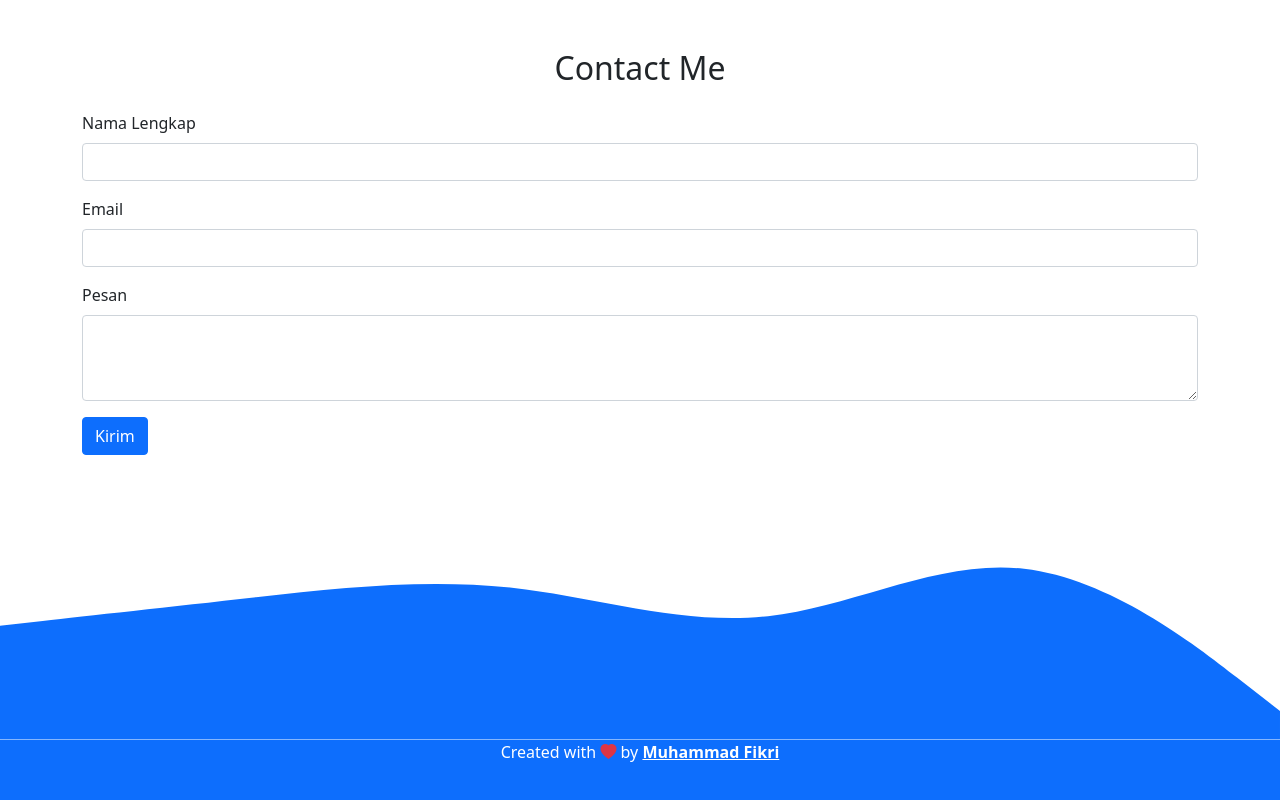
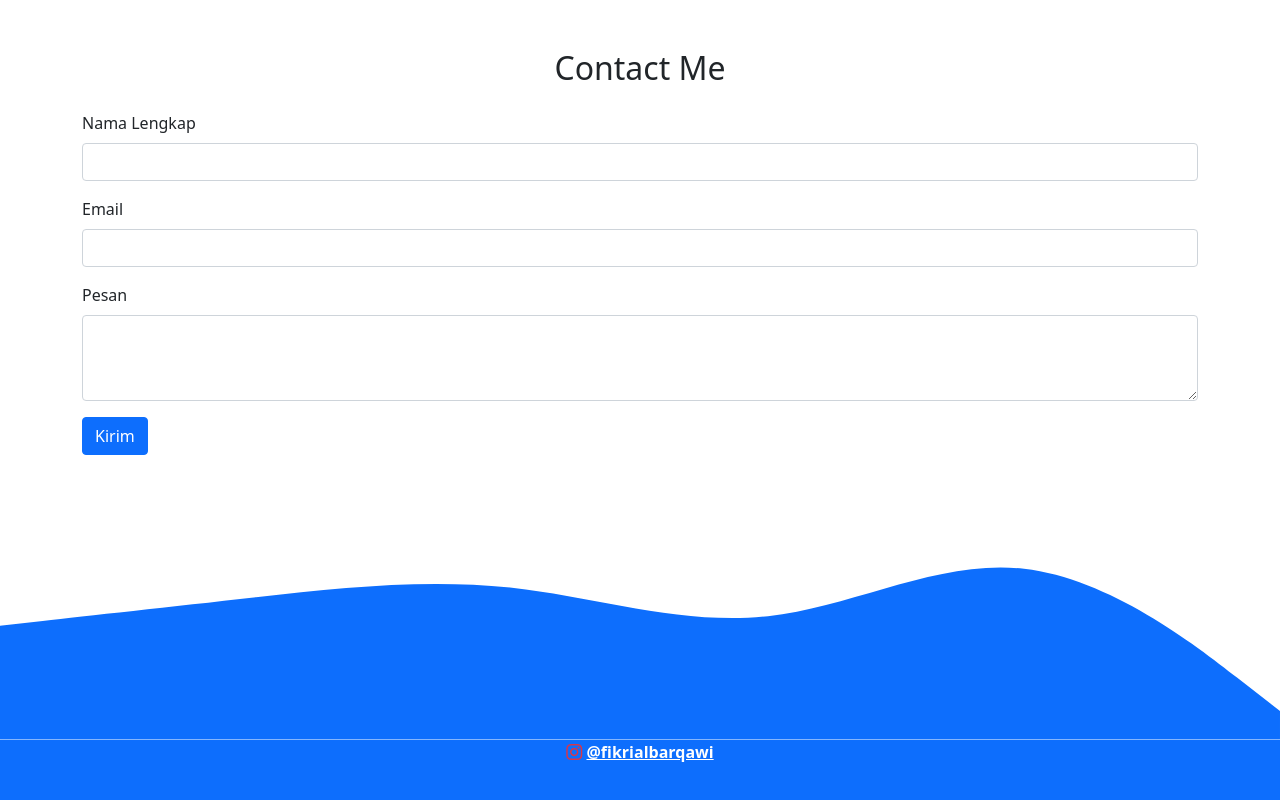
Before and after one commit to MuhammadFikri252/muhammadfikri.github.io, a plain HTML site: page index.html in a window 1280 px wide. Shown: the part 2266-3066 px from the top of the page. Drawn offline with nearby package versions, Linux system fonts and the light colour scheme.

Commit message:
mengubah icon love menjadi instagram

```diff
--- a/index.html
+++ b/index.html
@@ -181,7 +181,7 @@
 
     <!-- Footer -->
     <footer class="bg-primary text-white text-center pb-5">
-      <p>Created with <i class="bi bi-heart-fill text-danger"></i> by <a href="https://www.instagram.com/fikrialbarqawi/?hl=id" class="text-white fw-bold">Muhammad Fikri</a></p>
+      <p><i class="bi bi-instagram text-danger"> </i><a href="https://www.instagram.com/fikrialbarqawi/?hl=id" class="text-white fw-bold">@fikrialbarqawi</a></p>
     </footer>
     <!-- Akhir Footer -->
 
```
